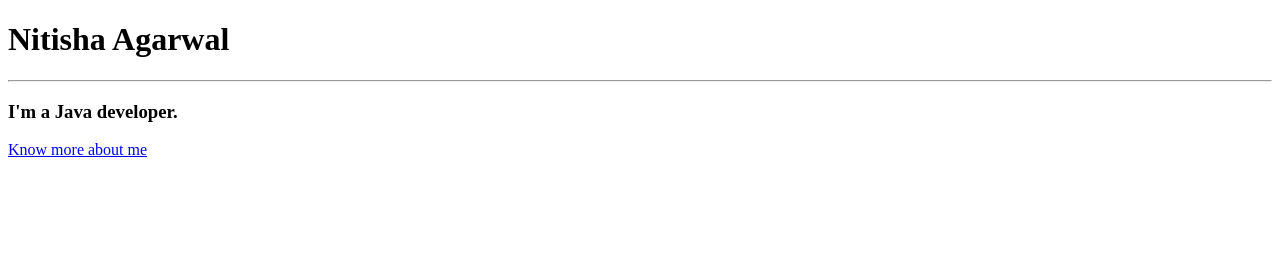
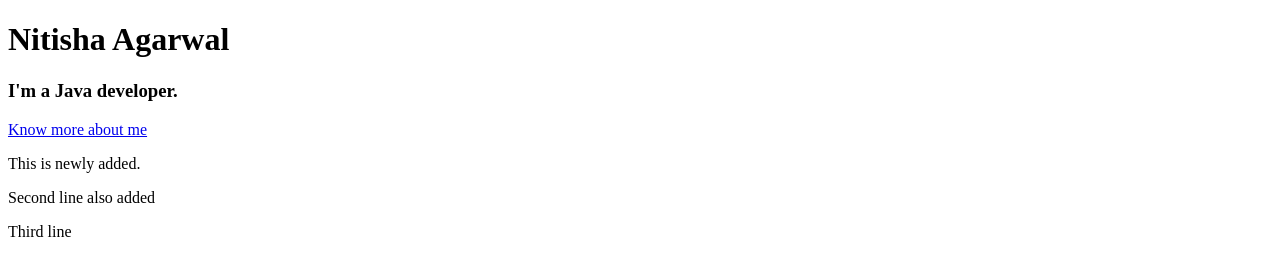
Before and after one commit to nitiza/my-portfolio, a plain HTML site: page index.html in a window 1280 px wide. Drawn offline with Linux system fonts and the light colour scheme.

```diff
--- a/index.html
+++ b/index.html
@@ -8,8 +8,11 @@
   </head>
   <body>
     <h1>Nitisha Agarwal</h1>
-    <hr />
+
     <h3>I'm a Java developer.</h3>
     <a href="about.html">Know more about me</a>
+    <p>This is newly added.</p>
+    <p>Second line also added</p>
+    <p>Third line</p>
   </body>
 </html>
```
Also changed, not shown: 1 other file.
